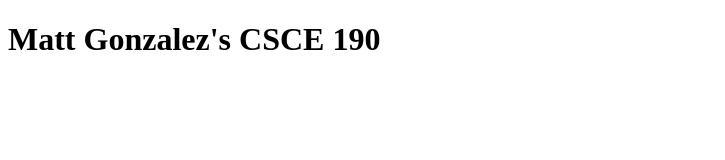
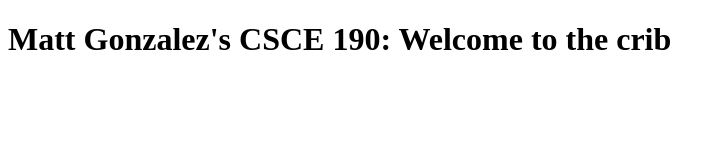
Before and after one commit to Namaesja/Namaesja.github.io, a plain HTML site: page CSCE190/index.html in a window 1280 px wide. Shown: the whole page, without its empty margins (0-725 px from the left). Drawn offline with Linux system fonts and the light colour scheme.

Commit message:
Add files via upload

```diff
--- a/CSCE190/index.html
+++ b/CSCE190/index.html
@@ -4,6 +4,8 @@
 <title>CSCE 190: Matt Gonzalez</title>
     </head>
     <body>
-<h1>Matt Gonzalez's CSCE 190</h1>
+<h1>Matt Gonzalez's CSCE 190:
+    Welcome to the crib
+</h1>
     </body>
 </html>
```
